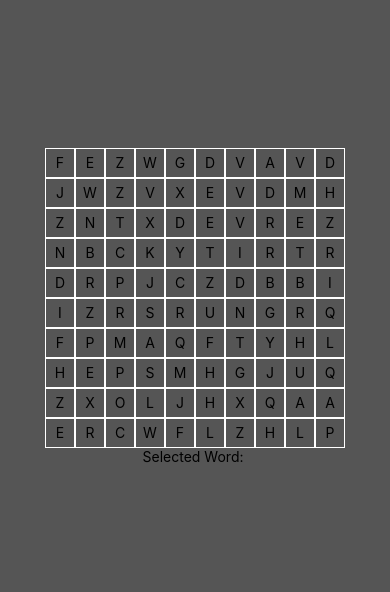
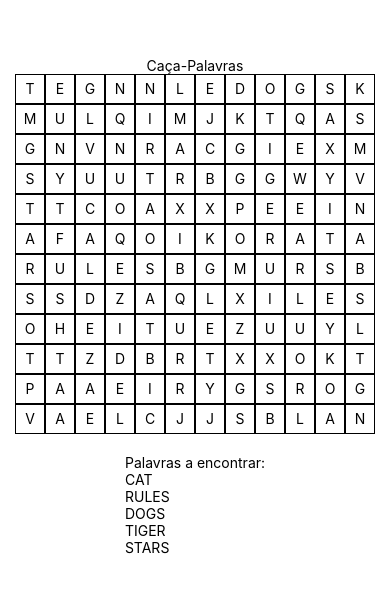
Before and after one commit to renansouz/Prototype-WordSearch, a React Native app in the folder Word-SearchRN/: screen / in a window 390 px wide. Shown: the part 116-708 px from the top of the page. Built offline with nearby package versions, Linux system fonts and the light colour scheme.

Commit message:
Renan the best developer

```diff
--- a/Word-SearchRN/App.js
+++ b/Word-SearchRN/App.js
@@ -1,123 +1,144 @@
-import React, { useState, useEffect } from 'react';
-import { View, Text, TouchableOpacity, StyleSheet, } from 'react-native';
+import React, { Component } from 'react';
+import { View, Text, TouchableOpacity, StyleSheet, Alert } from 'react-native';
 
-const generateEmptyGrid = (rows, cols) => {
-
-
-  // const letters = ["A", "B","C","D","E", "F","G", "H","I", "J","K", "L","M", "N", "O", "P","Q", "R","S", "T","U", "V","W", "X","Y", "Z"]
-
-
-  const gerarLetraAleatoria = () => {
-    var indiceLetra = Math.floor(Math.random() * 26);
-
-    return String.fromCharCode(65 + indiceLetra);
+class WordSearchGame extends Component {
+  constructor(props) {
+    super(props);
+    this.state = {
+      gridLetras: this.gerarGridAleatorio(),
+      listaPalavras: ['CAT', 'RULES', 'DOGS', 'TIGER', 'STARS'],
+      palavrasEncontradas: [],
+    };
   }
 
+  gerarGridAleatorio = () => {
+    const letrasPossiveis = 'ABCDEFGHIJKLMNOPQRSTUVWXYZ';
+    const gridSize = 12; // Tamanho do grid
+    const grid = [];
 
-  const wordsToFind = ["REACT", "NATIVE", "JAVASCRIPT", "DEVELOPMENT"];
+    for (let i = 0; i < gridSize; i++) {
+      const row = [];
+      for (let j = 0; j < gridSize; j++) {
+        const randomIndex = Math.floor(Math.random() * letrasPossiveis.length);
+        row.push(letrasPossiveis.charAt(randomIndex));
+      }
+      grid.push(row);
+    }
 
-
-
-
-  var contX = 0
-  var contY = 0
-
-  return Array.from({ length: rows }, () =>
-    Array.from({ length: cols }, () => ({
-
-      if(){},
-
-
-      letter: (gerarLetraAleatoria()),
-      selected: false,
-    })),
-  );
+    return grid;
   };
 
-const App = () => {
-  const [grid, setGrid] = useState(generateEmptyGrid(10, 10));
-  const [selectedWord, setSelectedWord] = useState('');
+  adicionarPalavraAoGrid = (palavra) => {
+    const { gridLetras } = this.state;
+    const gridSize = gridLetras.length;
 
-  useEffect(() => {
-    // Função para gerar palavras e preencher o grid
-    const generateGrid = () => {
+    // Escolhe aleatoriamente uma direção (horizontal ou vertical)
+    const isHorizontal = Math.random() < 0.5;
 
-
-      const newGrid = generateEmptyGrid(10, 10); // Use a função generateEmptyGrid para criar um grid vazio.
-
-
-
-      return newGrid;
-    };
-
-    // Inicialize o estado do grid chamando a função de geração
-    setGrid(generateGrid());
-
-  }, []);
-
-const handleCellPress = (row, col) => {
-
-  const updatedGrid = [...grid]; //variável responsável por recarregar a grade em sua forma padrão
-
-  // verifica se a célula está ou não selecionada
-  if (updatedGrid[row][col].selected) {
-    updatedGrid[row][col].selected = false;
+    if (isHorizontal) {
+      const y = Math.floor(Math.random() * gridSize);
+      const x = Math.floor(Math.random() * (gridSize - palavra.length + 1));
+      for (let i = 0; i < palavra.length; i++) {
+        gridLetras[y][x + i] = palavra[i];
+      }
     } else {
-    updatedGrid[row][col].selected = true;
-
-
-    // Atualizar a palavra selecionada com a letra da célula
-    const letter = updatedGrid[row][col].letter;
-
-
-
-    if(updatedGrid[row][col].selected == true){
-      setSelectedWord(selectedWord + letter);
-    }else{
-
+      const x = Math.floor(Math.random() * gridSize);
+      const y = Math.floor(Math.random() * (gridSize - palavra.length + 1));
+      for (let i = 0; i < palavra.length; i++) {
+        gridLetras[y + i][x] = palavra[i];
       }
     }
 
-  // Atualiza a grade puxando a const criada acima
-  setGrid(updatedGrid);
+    this.setState({ gridLetras });
   };
 
+  componentDidMount() {
+    this.state.listaPalavras.forEach((palavra) => {
+      this.adicionarPalavraAoGrid(palavra);
+    });
+  }
 
+  handleCellClick = (x, y) => {
+    const letra = this.state.gridLetras[y][x];
+    if (!letra) return; // Célula vazia
 
+    const palavraEncontrada = this.state.listaPalavras.find((palavra) =>
+      this.palavraContemCoordenada(palavra, x, y)
+    );
+
+    if (palavraEncontrada) {
+      this.setState(
+        (prevState) => ({
+          palavrasEncontradas: [...prevState.palavrasEncontradas, palavraEncontrada],
+        }),
+        () => {
+          if (this.state.palavrasEncontradas.length === this.state.listaPalavras.length) {
+            Alert.alert('Parabéns!', 'Você encontrou todas as palavras.');
+          }
+        }
+      );
+    }
+  };
+
+  palavraContemCoordenada = (palavra, x, y) => {
+    const dx = [0, 1, 1, 1, 0, -1, -1, -1];
+    const dy = [-1, -1, 0, 1, 1, 1, 0, -1];
+
+    for (let i = 0; i < palavra.length; i++) {
+      if (
+        x + i * dx.every((val) => val === dx[0]) >= 0 &&
+        x + i * dx.every((val) => val === dx[0]) < this.state.gridLetras[0].length &&
+        y + i * dy.every((val) => val === dy[0]) >= 0 &&
+        y + i * dy.every((val) => val === dy[0]) < this.state.gridLetras.length &&
+        palavra[i] === this.state.gridLetras[y + i * dy[0]][x + i * dx[0]]
+      ) {
+        continue;
+      } else {
+        return false;
+      }
+    }
+    return true;
+  };
+
+  render() {
     return (
       <View style={styles.container}>
-      <View style={styles.gridContainer}>
-        {grid.map((row, rowIndex) => (
+        <Text>Caça-Palavras</Text>
+        <View style={styles.grid}>
+          {this.state.gridLetras.map((row, rowIndex) => (
             <View key={rowIndex} style={styles.row}>
-            {row.map((cell, colIndex) => (
+              {row.map((cell, columnIndex) => (
                 <TouchableOpacity
-                key={colIndex}
-                style={[
-                  styles.cell,
-                  cell.selected && styles.selectedCell,
-                ]}
-                onPress={() => handleCellPress(rowIndex, colIndex)}
+                  key={columnIndex}
+                  style={[styles.cell, this.state.palavrasEncontradas.includes(cell) && styles.foundCell]}
+                  onPress={() => this.handleCellClick(columnIndex, rowIndex)}
                 >
-                <Text>{cell.letter}</Text>
+                  <Text>{cell}</Text>
                 </TouchableOpacity>
               ))}
             </View>
           ))}
         </View>
-      <Text>Selected Word: {selectedWord}</Text>
-      {}
+        <View style={styles.wordList}>
+          <Text>Palavras a encontrar:</Text>
+          {this.state.listaPalavras.map((palavra, index) => (
+            <Text key={index} style={this.state.palavrasEncontradas.includes(palavra) && styles.foundWord}>
+              {palavra}
+            </Text>
+          ))}
+        </View>
       </View>
     );
-};
+  }
+}
 
 const styles = StyleSheet.create({
   container: {
     flex: 1,
+    alignItems: 'center',
     justifyContent: 'center',
-    alignItems: 'center',
-    backgroundColor: '#555'
   },
-  gridContainer: {
+  grid: {
     flexDirection: 'column',
   },
   row: {
@@ -126,14 +147,20 @@ const styles = StyleSheet.create({
   cell: {
     width: 30,
     height: 30,
-    borderWidth: 1,
-    borderColor: '#FFF',
     justifyContent: 'center',
     alignItems: 'center',
+    borderWidth: 1,
   },
-  selectedCell: {
-    backgroundColor: 'yellow',
+  foundCell: {
+    backgroundColor: 'green',
+  },
+  wordList: {
+    marginTop: 20,
+  },
+  foundWord: {
+    textDecorationLine: 'line-through',
+    color: 'green',
   },
 });
 
-export default App;
+export default WordSearchGame;
```
Also changed, not shown: 1 other file (tests, documents, lock files or other folders). Lines whose indentation alone changed are shown as unchanged.
